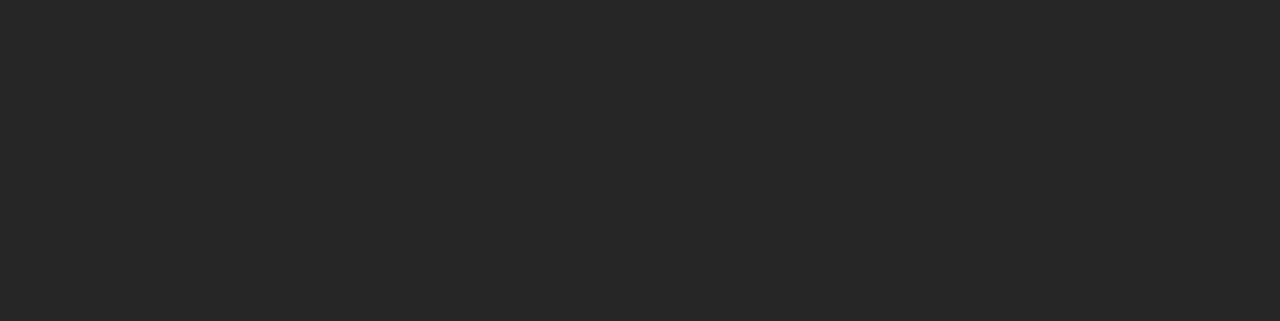
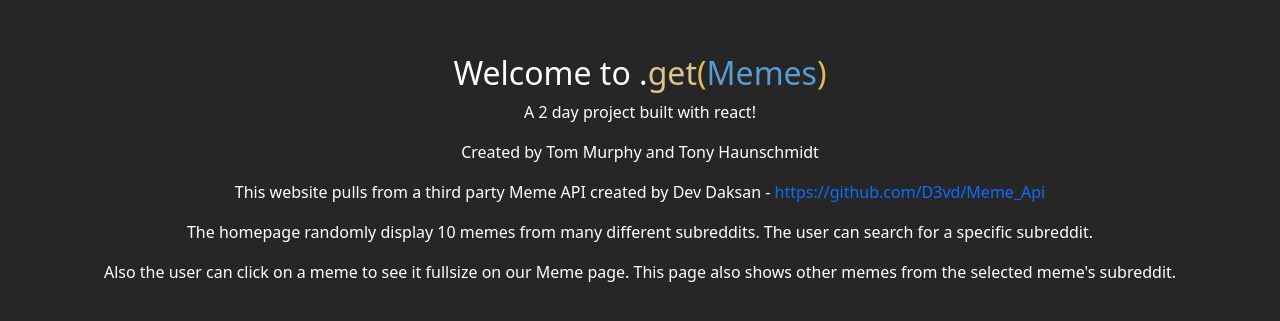
Before and after one commit to tonyhaunschmidt/GA-PROJECT-2-GETMEMES, a React (Create React App) app: page /about in a window 1280 px wide. Before the commit this address had no page. Shown: the part 183-504 px from the top of the page. Built offline with nearby package versions, Linux system fonts and the light colour scheme.

Commit message:
About page added

```diff
--- a/src/App.js
+++ b/src/App.js
@@ -5,6 +5,7 @@
 //COMPONENTS
 import Home from './components/Home'
 import MemePage from './components/MemePage'
+import About from './components/About'
 
 
 
@@ -15,6 +16,7 @@
       <Routes>
         <Route path='/' element={<Home />}/>
         <Route path='meme' element={<MemePage />}/>
+        <Route path='about' element={<About />} />
       </Routes>
     </BrowserRouter>
   )
--- /dev/null
+++ b/src/components/About.js
@@ -0,0 +1,17 @@
+import React from 'react'
+import { Link } from 'react-router-dom'
+
+const About = () => {
+  return (
+    <section>
+      <h2>Welcome to .<Link to='/'><span id='span-get' className='pulse'>get</span><span className='span-bracket'>(</span><span id='span-meme'>Memes</span><span className='span-bracket'>)</span></Link></h2>
+      <p>A 2 day project built with react!</p>
+      <p>Created by Tom Murphy and Tony Haunschmidt</p>
+      <p>This website pulls from a third party Meme API created by Dev Daksan - <Link to={'../https://github.com/D3vd/Meme_Api'}>https://github.com/D3vd/Meme_Api</Link></p>
+      <p>The homepage randomly display 10 memes from many different subreddits. The user can search for a specific subreddit.</p>
+      <p>Also the user can click on a meme to see it fullsize on our Meme page. This page also shows other memes from the selected meme's subreddit.</p>
+    </section>
+  )
+}
+
+export default About
--- a/src/components/Home.js
+++ b/src/components/Home.js
@@ -95,7 +95,9 @@
   <main>
     {smallMemeSample.length ?
       <>
+      <Link to={'/about'}>
       <button id='i'>i</button>
+      </Link>
       <div className='leftbox'>
         <Card>
           <Link to={'/meme'} state={{ ...smallMemeSample[0] }}>
--- a/src/components/MemePage.js
+++ b/src/components/MemePage.js
@@ -42,10 +42,13 @@
 
   return (
     <section className='memepage'>
+      <Link to={'/about'}>
+      <button id='i'>i</button>
+      </Link>
       {console.log(randomisedMeme)}
       <div className='top-buttons'>
       <Link to='/'><p>.<span id='span-get' className='pulse'>get</span><span className='span-bracket'>(</span><span id='span-meme'>Memes</span><span className='span-bracket'>)</span></p></Link>
-      <Link to={'/meme'} state={{ ...randomisedMeme }}><button>Randomise</button></Link>
+      <Link to={'/meme'} state={{ ...randomisedMeme }}><button id='randomise'>Randomise</button></Link>
       </div>
       { relatedMemesSample.length ?
         <div className='meme-wrapper'>
--- a/src/styles/main.scss
+++ b/src/styles/main.scss
@@ -149,10 +149,10 @@
   flex-direction: column;
   overflow: hidden;
   align-items: center;
-  button {
+  #randomise {
     border: white solid 1px;
     border-radius: 5px;
-    min-width: 130px;
+    font-size: 16px;
     background-color: white;
   }
   a {
@@ -180,7 +180,6 @@
       margin-right: 50px;
       .card {
         animation: scaling 1s;
-        width: 80%;
         max-height: 600px;
         .title {
           display: initial;
@@ -243,6 +242,19 @@
   height: 15px;
 }
 
+//About page
+section {
+  height: 90vh;
+  display: flex;
+  flex-direction: column;
+  justify-content: center;
+  align-items: center;
+  color: white;
+  a {
+    text-decoration: none;
+  }
+}
+
 //Animations
 
 span {
```
